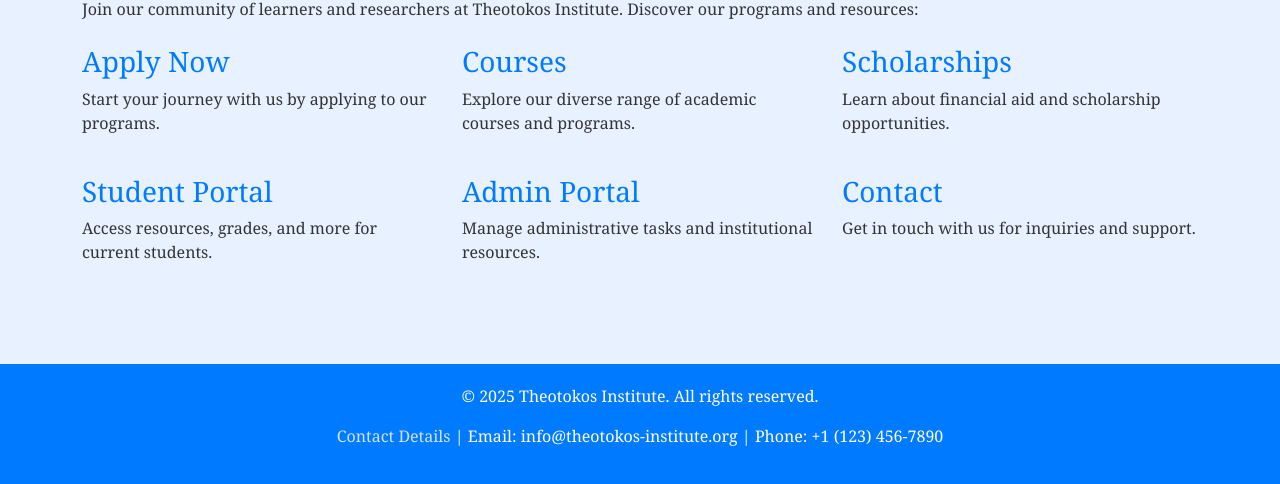
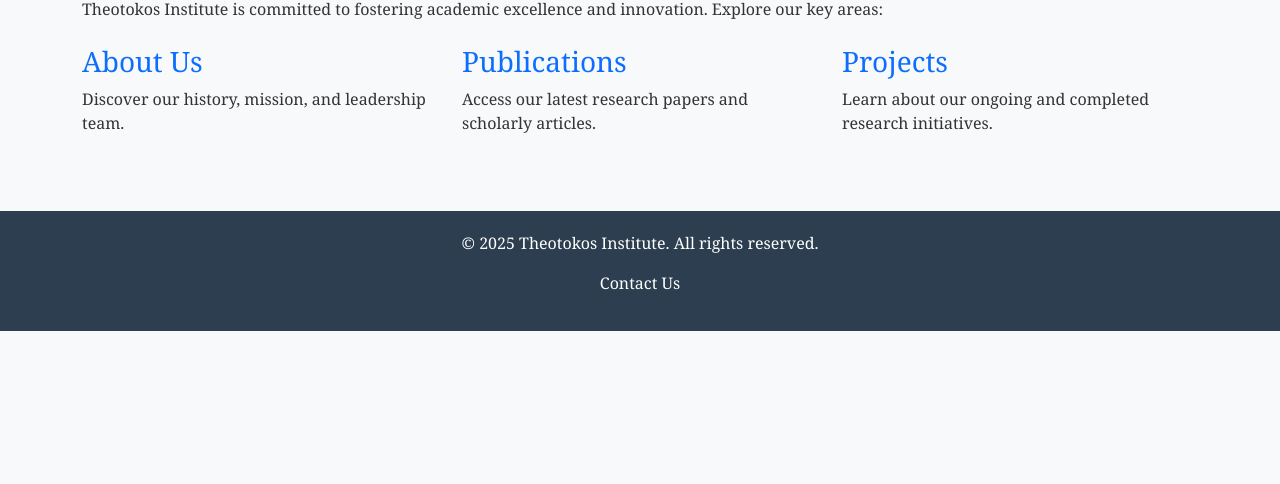
Before and after one commit to Keegan2024/Theotokos-Institute, a plain HTML site: page index.html in a window 1280 px wide. Shown: the part 541-1025 px from the top of the page. After the commit the page ends 872 px from the top, so only its background shows below. Drawn offline with nearby package versions, Linux system fonts and the light colour scheme.

Commit message:
Update index.html

```diff
--- a/index.html
+++ b/index.html
@@ -4,24 +4,22 @@
     <meta charset="UTF-8">
     <meta name="viewport" content="width=device-width, initial-scale=1.0">
     <title>Theotokos Institute</title>
-    <!-- Bootstrap CSS for modern, responsive design -->
     <link href="https://cdn.jsdelivr.net/npm/bootstrap@5.3.2/dist/css/bootstrap.min.css" rel="stylesheet">
-    <!-- Custom CSS for blue theme and classic styling -->
     <style>
         body {
             font-family: Georgia, serif;
-            background-color: #e7f1ff; /* Light blue background */
+            background-color: #f8f9fa;
             color: #333;
         }
         .navbar {
-            background-color: #007bff; /* Bootstrap primary blue */
+            background-color: #2c3e50;
         }
         .navbar-brand, .nav-link {
             color: #fff !important;
             font-weight: 500;
         }
         .navbar-brand:hover, .nav-link:hover {
-            color: #d0e4ff !important; /* Lighter blue on hover */
+            color: #ddd !important;
         }
         .hero {
             background: linear-gradient(rgba(0, 0, 0, 0.5), rgba(0, 0, 0, 0.5)), url('images/hero-bg.jpg');
@@ -41,38 +39,18 @@
         .content-section {
             padding: 60px 0;
         }
-        .content-section a {
-            color: #007bff;
-            text-decoration: none;
-        }
-        .content-section a:hover {
-            color: #0056b3;
-        }
-        .btn-primary {
-            background-color: #007bff;
-            border-color: #007bff;
-        }
-        .btn-primary:hover {
-            background-color: #0056b3;
-            border-color: #0056b3;
-        }
         footer {
-            background-color: #007bff;
+            background-color: #2c3e50;
             color: #fff;
             padding: 20px 0;
             text-align: center;
         }
-        footer a {
-            color: #d0e4ff;
+        a {
             text-decoration: none;
-        }
-        footer a:hover {
-            color: #fff;
         }
     </style>
 </head>
 <body>
-    <!-- Navigation Bar -->
     <nav class="navbar navbar-expand-lg">
         <div class="container">
             <a class="navbar-brand" href="/Theotokos-Institute/">Theotokos Institute</a>
@@ -82,19 +60,13 @@
             <div class="collapse navbar-collapse" id="navbarNav">
                 <ul class="navbar-nav ms-auto">
                     <li class="nav-item">
-                        <a class="nav-link" href="/Theotokos-Institute/apply-now/">Apply Now</a>
+                        <a class="nav-link" href="/Theotokos-Institute/about/">About</a>
                     </li>
                     <li class="nav-item">
-                        <a class="nav-link" href="/Theotokos-Institute/courses/">Courses</a>
+                        <a class="nav-link" href="/Theotokos-Institute/publications/">Publications</a>
                     </li>
                     <li class="nav-item">
-                        <a class="nav-link" href="/Theotokos-Institute/scholarships/">Scholarships</a>
-                    </li>
-                    <li class="nav-item">
-                        <a class="nav-link" href="/Theotokos-Institute/student-portal/">Student Portal</a>
-                    </li>
-                    <li class="nav-item">
-                        <a class="nav-link" href="/Theotokos-Institute/admin-portal/">Admin Portal</a>
+                        <a class="nav-link" href="/Theotokos-Institute/projects/">Projects</a>
                     </li>
                     <li class="nav-item">
                         <a class="nav-link" href="/Theotokos-Institute/contact/">Contact</a>
@@ -104,58 +76,42 @@
         </div>
     </nav>
 
-    <!-- Hero Section -->
     <section class="hero">
         <div class="container">
             <h1>Welcome to Theotokos Institute</h1>
-            <p>Your gateway to academic excellence and innovative education.</p>
-            <a href="/Theotokos-Institute/apply-now/" class="btn btn-primary btn-lg mt-3">Apply Now</a>
+            <p>Advancing interdisciplinary research and education for a sustainable future.</p>
+            <a href="/Theotokos-Institute/about/" class="btn btn-light btn-lg mt-3">Learn More</a>
         </div>
     </section>
 
-    <!-- Content Section -->
     <section class="content-section">
         <div class="container">
-            <h2>Explore Our Offerings</h2>
-            <p>Join our community of learners and researchers at Theotokos Institute. Discover our programs and resources:</p>
+            <h2>Our Mission</h2>
+            <p>Theotokos Institute is committed to fostering academic excellence and innovation. Explore our key areas:</p>
             <div class="row mt-4">
-                <div class="col-md-4 mb-4">
-                    <h3><a href="/Theotokos-Institute/apply-now/">Apply Now</a></h3>
-                    <p>Start your journey with us by applying to our programs.</p>
+                <div class="col-md-4">
+                    <h3><a href="/Theotokos-Institute/about/">About Us</a></h3>
+                    <p>Discover our history, mission, and leadership team.</p>
                 </div>
-                <div class="col-md-4 mb-4">
-                    <h3><a href="/Theotokos-Institute/courses/">Courses</a></h3>
-                    <p>Explore our diverse range of academic courses and programs.</p>
+                <div class="col-md-4">
+                    <h3><a href="/Theotokos-Institute/publications/">Publications</a></h3>
+                    <p>Access our latest research papers and scholarly articles.</p>
                 </div>
-                <div class="col-md-4 mb-4">
-                    <h3><a href="/Theotokos-Institute/scholarships/">Scholarships</a></h3>
-                    <p>Learn about financial aid and scholarship opportunities.</p>
-                </div>
-                <div class="col-md-4 mb-4">
-                    <h3><a href="/Theotokos-Institute/student-portal/">Student Portal</a></h3>
-                    <p>Access resources, grades, and more for current students.</p>
-                </div>
-                <div class="col-md-4 mb-4">
-                    <h3><a href="/Theotokos-Institute/admin-portal/">Admin Portal</a></h3>
-                    <p>Manage administrative tasks and institutional resources.</p>
-                </div>
-                <div class="col-md-4 mb-4">
-                    <h3><a href="/Theotokos-Institute/contact/">Contact</a></h3>
-                    <p>Get in touch with us for inquiries and support.</p>
+                <div class="col-md-4">
+                    <h3><a href="/Theotokos-Institute/projects/">Projects</a></h3>
+                    <p>Learn about our ongoing and completed research initiatives.</p>
                 </div>
             </div>
         </div>
     </section>
 
-    <!-- Footer -->
     <footer>
         <div class="container">
             <p>© 2025 Theotokos Institute. All rights reserved.</p>
-            <p><a href="/Theotokos-Institute/contact/">Contact Details</a> | Email: info@theotokos-institute.org | Phone: +1 (123) 456-7890</p>
+            <p><a href="/Theotokos-Institute/contact/" class="text-white">Contact Us</a></p>
         </div>
     </footer>
 
-    <!-- Bootstrap JS (for navbar functionality) -->
     <script src="https://cdn.jsdelivr.net/npm/bootstrap@5.3.2/dist/js/bootstrap.bundle.min.js"></script>
 </body>
 </html>
```
